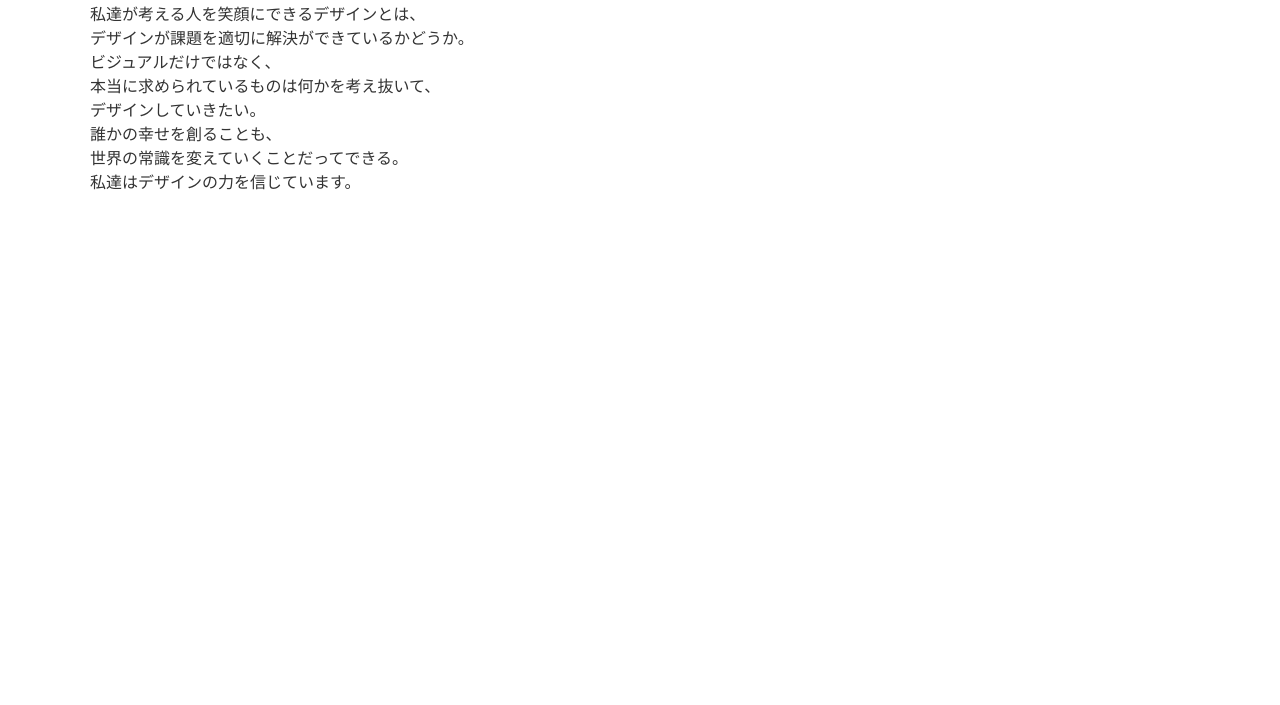
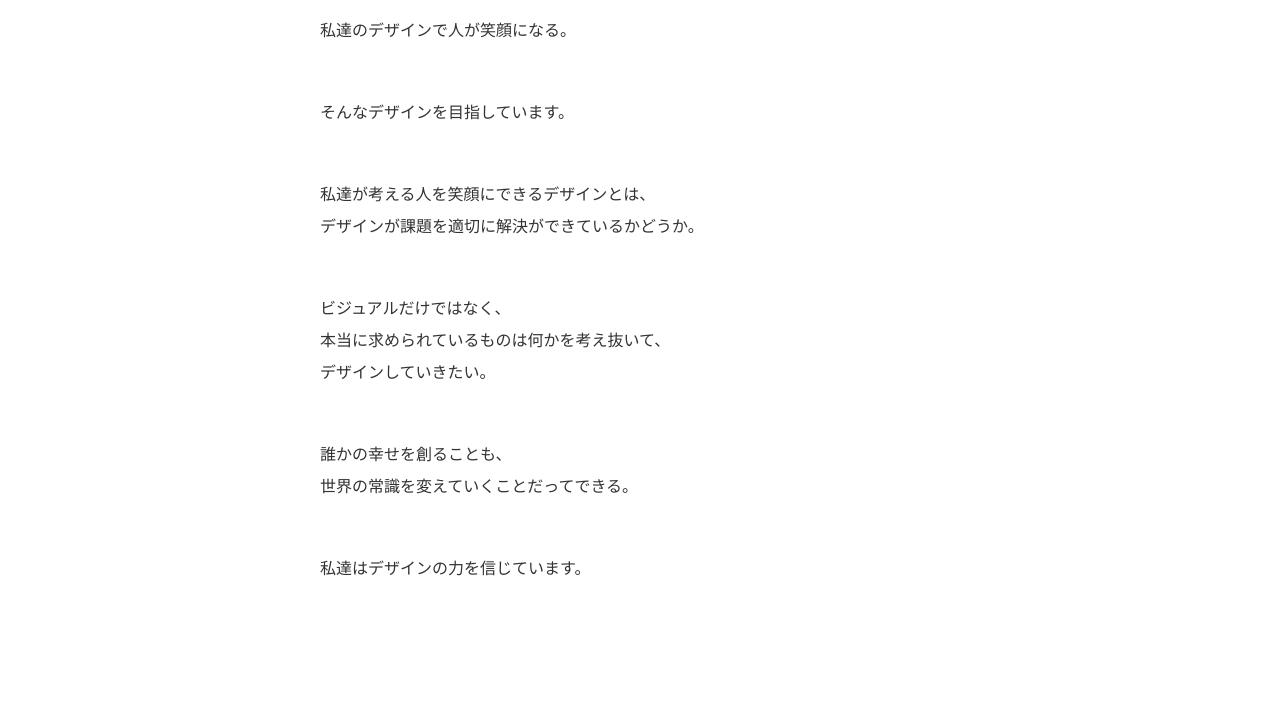
Before and after one commit to Kaji1127/digsmile, a website: page about.html in a window 1280 px wide. Shown: the part 729-1434 px from the top of the page. Before the commit the page ends 1044 px from the top, so only its background shows below. Drawn offline with Linux system fonts and the light colour scheme.

Commit message:
change vision style

```diff
--- a/sass/components/_vision.scss
+++ b/sass/components/_vision.scss
@@ -0,0 +1,20 @@
+.vision {
+	margin-left: 23rem;
+
+	&__text-content {
+		margin-top: 3rem;
+	}
+
+	&__text-inner {
+		margin-top: 3rem;
+	}
+	&__text-box {
+		&:not(:last-child) {
+			margin-bottom: 5rem;
+		}
+	}
+
+	&__text {
+		line-height: 2;
+	}
+}
```
Also changed, not shown: css/style.css.
